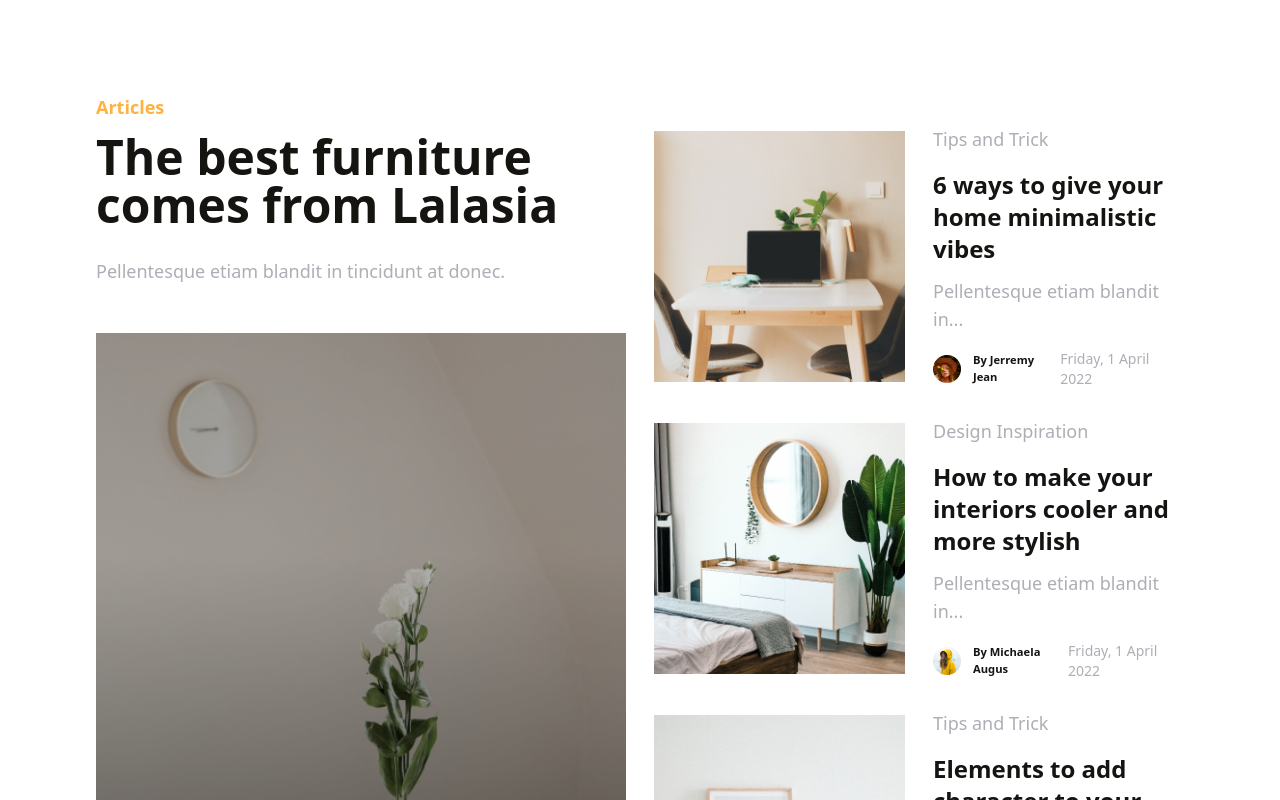
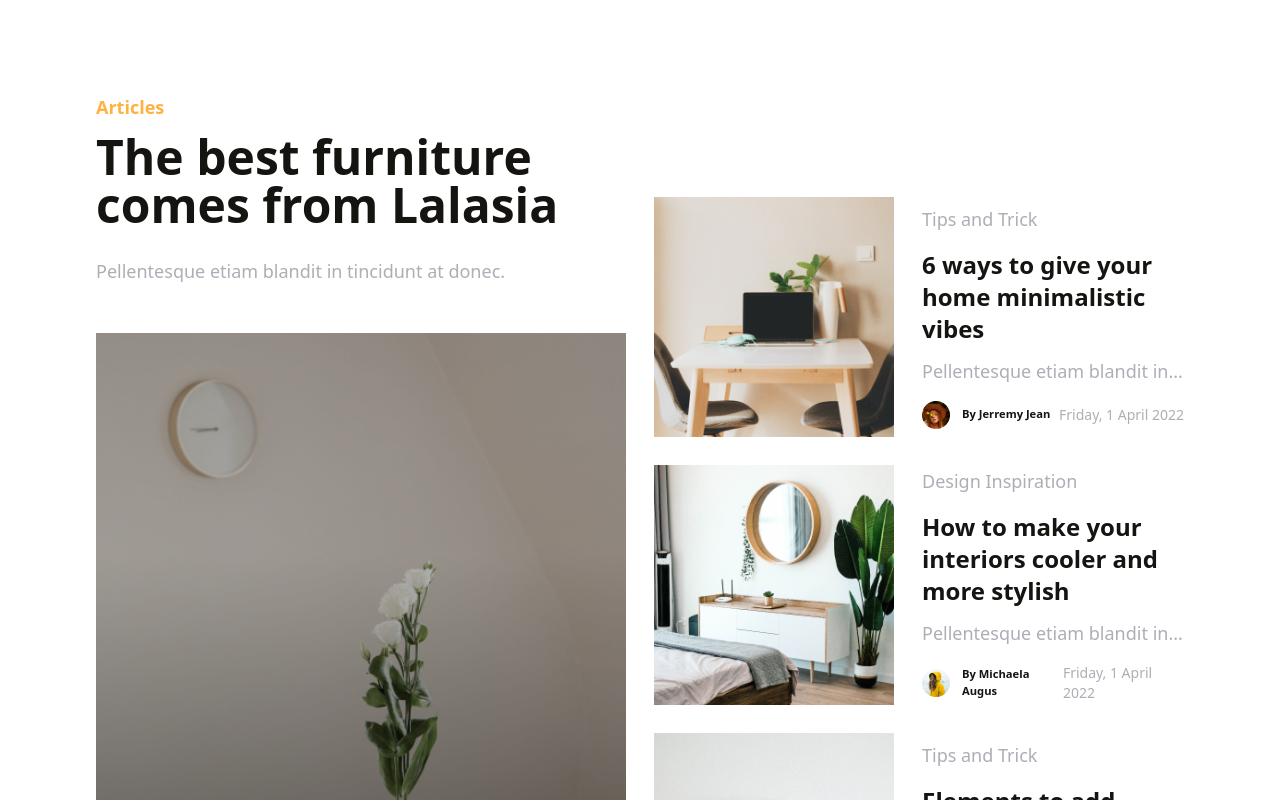
Before and after one commit to barehera/lalasia, a React (Create React App) app: page / in a window 1280 px wide. Shown: the part 4420-5220 px from the top of the page. Built offline with nearby package versions, Linux system fonts and the light colour scheme.

Commit message:
articles section layout fix

```diff
--- a/src/components/AboutUs/OurTeamSection.jsx
+++ b/src/components/AboutUs/OurTeamSection.jsx
@@ -5,7 +5,7 @@ import member2 from "../../assets/member-2.png";
 import member3 from "../../assets/member-3.png";
 import member4 from "../../assets/member-4.png";
 import member5 from "../../assets/member-5.png";
-import member7 from "../../assets/member-7.png";
+import member6 from "../../assets/member-6.png";
 
 const OurTeam = () => {
   return (
@@ -53,7 +53,7 @@ const OurTeam = () => {
         <TeamMemberCard
           name="Çağan Büyükavcılar"
           role="Developer"
-          image={member7}
+          image={member6}
         ></TeamMemberCard>
       </section>
     </section>
--- a/src/components/Home/ArticleUserCard.jsx
+++ b/src/components/Home/ArticleUserCard.jsx
@@ -10,16 +10,14 @@ const ArticleUserCard = ({
   date,
 }) => {
   return (
-    <article className="grid grid-cols-12 lg:grid-cols-3 xl:grid-cols-2 items-center  gap-3 lg:gap-7 ">
-      <div className="col-span-5 md:col-span-4 lg:col-span-1 xl:col-span-1">
-        <img
-          src={image}
-          alt={category}
-          className="w-full h-28 md:h-48 object-fill lg:h-auto lg:w-auto"
-        />
-      </div>
+    <article className="flex items-center  gap-3 lg:gap-7 ">
+      <img
+        src={image}
+        alt={category}
+        className="w-28 h-28 md:h-48 md:w-48 object-fill lg:h-60 lg:w-60"
+      />
 
-      <div className="col-span-7 md:col-span-8 lg:col-span-2 xl:col-span-1">
+      <div>
         <p className="text-paragraph text-sm  lg:text-lg mb-1 lg:mb-4">
           {category}
         </p>
```
